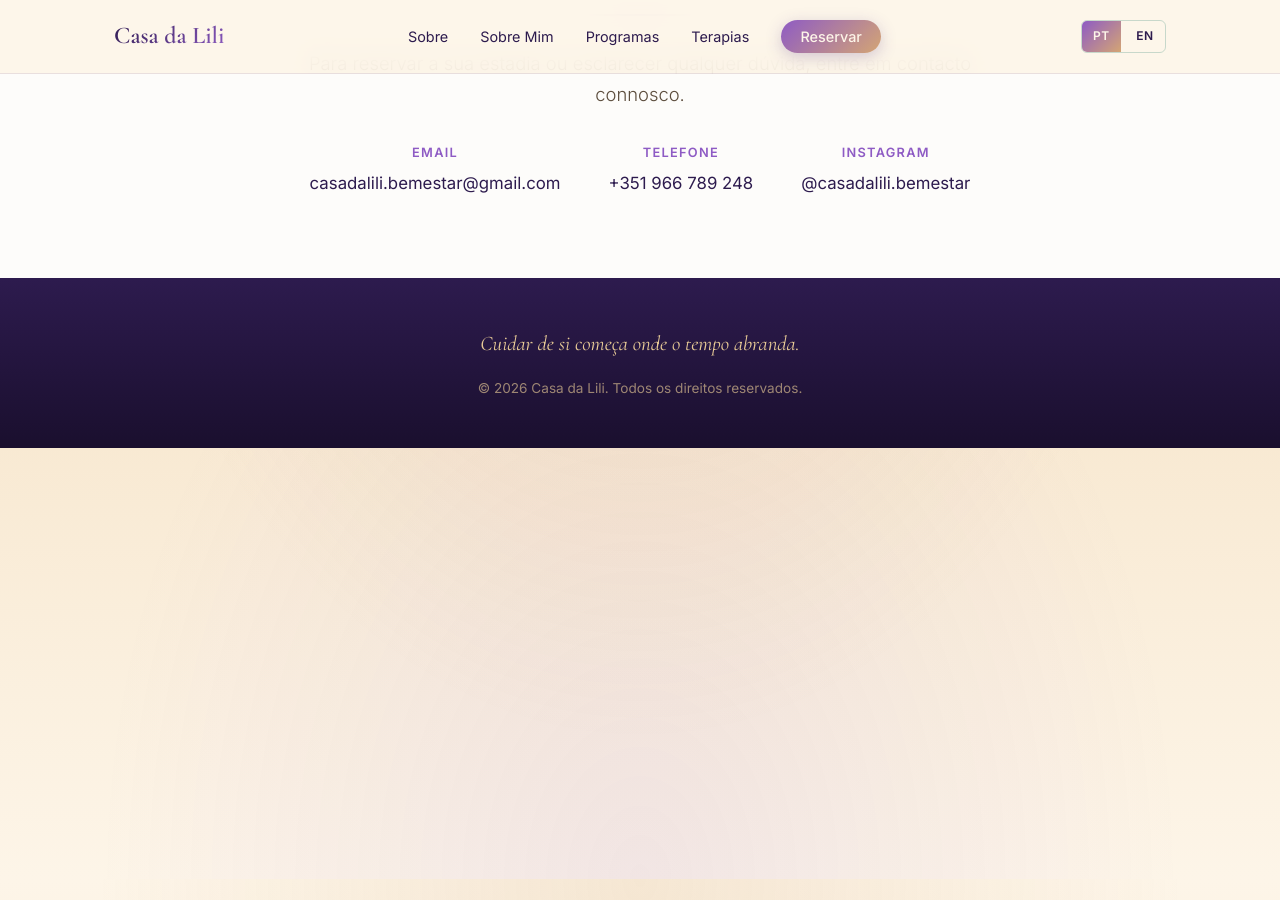
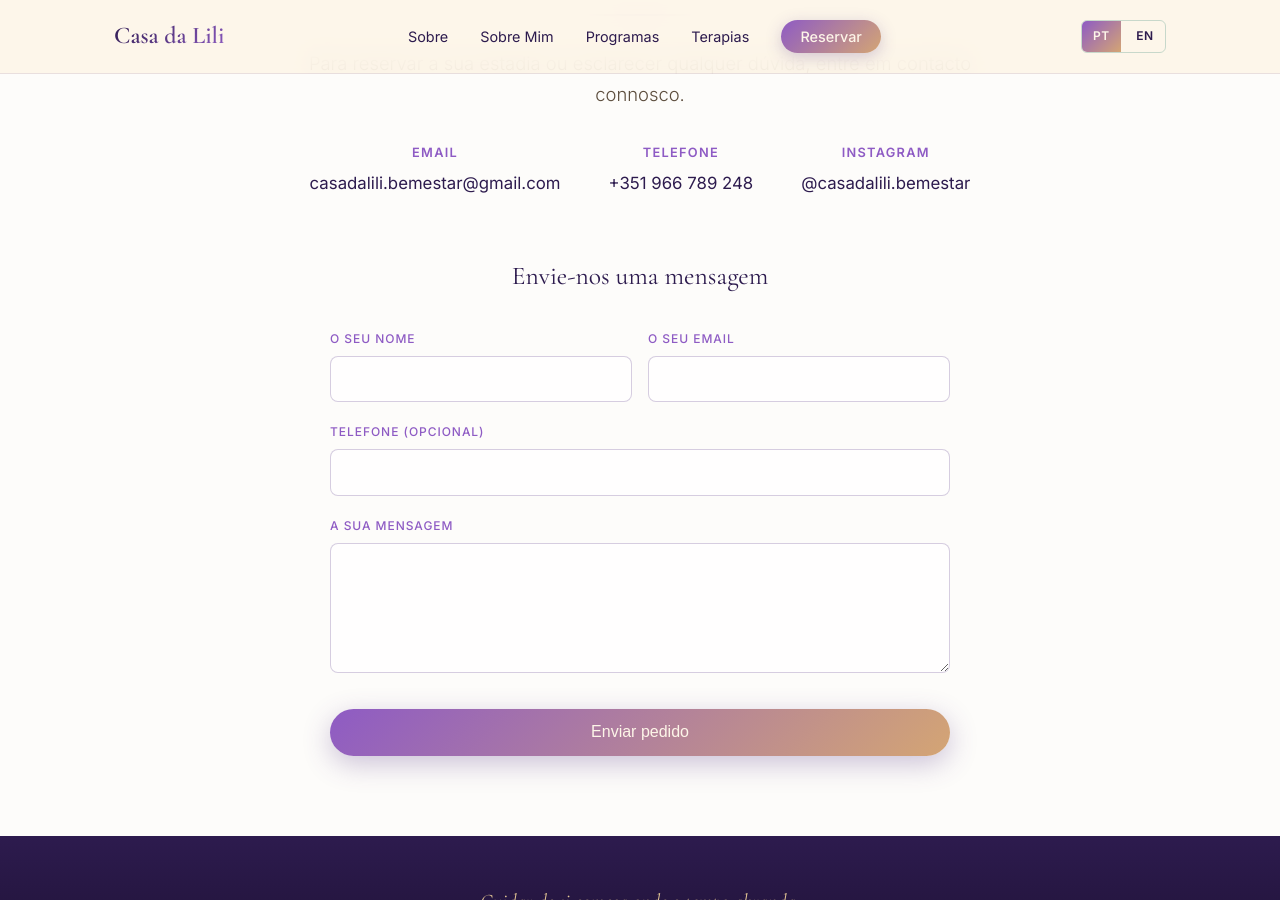
Before and after one commit to CasadaLili/casadalili.github.io, a Jekyll site: the page built from index.html, in a window 1280 px wide and 900 px high, scrolled down 9021 px. Built offline with Jekyll 4.4.1, drawn with Linux system fonts in a browser that asks for light colours.

Commit message:
feat: add Netlify Forms contact form
- netlify-contact.html: hidden form at root for Netlify detection
- Contact section: styled form with name/email/phone/message fields
- AJAX submission via no-cors fetch to casadalili-cms.netlify.app
- Spiritual theme styles + responsive 2-col layout
- Bilingual labels in pt.yml and en.yml

```diff
--- a/_data/pt.yml
+++ b/_data/pt.yml
@@ -197,6 +197,14 @@ contact:
   email_label: Email
   phone_label: Telefone
   instagram_label: Instagram
+  form_heading: Envie-nos uma mensagem
+  form_name_label: O seu nome
+  form_email_label: O seu email
+  form_phone_label: Telefone (opcional)
+  form_message_label: A sua mensagem
+  form_submit: Enviar pedido
+  form_success: Obrigada pela sua mensagem! Entraremos em contacto brevemente.
+  form_error: Ocorreu um erro. Por favor tente novamente ou contacte-nos directamente.
 footer:
   quote: Cuidar de si começa onde o tempo abranda.
   copyright: © 2026 Casa da Lili. Todos os direitos reservados.
--- a/_layouts/page.html
+++ b/_layouts/page.html
@@ -263,6 +263,36 @@
                     <a href="{{ site.data.contact.instagram_url }}">{{ site.data.contact.instagram_handle }}</a>
                 </div>
             </div>
+
+            <!-- Contact Form -->
+            <div class="contact-form-wrapper">
+                <h3 class="contact-form-heading">{{ d.contact.form_heading }}</h3>
+                <form class="contact-form" id="contactForm" novalidate>
+                    <input type="hidden" name="form-name" value="contact">
+                    <input type="text" name="bot-field" style="display:none" aria-hidden="true" tabindex="-1">
+                    <div class="form-row">
+                        <div class="form-group">
+                            <label for="contact-name">{{ d.contact.form_name_label }}</label>
+                            <input type="text" id="contact-name" name="name" required>
+                        </div>
+                        <div class="form-group">
+                            <label for="contact-email">{{ d.contact.form_email_label }}</label>
+                            <input type="email" id="contact-email" name="email" required>
+                        </div>
+                    </div>
+                    <div class="form-group">
+                        <label for="contact-phone">{{ d.contact.form_phone_label }}</label>
+                        <input type="tel" id="contact-phone" name="phone">
+                    </div>
+                    <div class="form-group">
+                        <label for="contact-message">{{ d.contact.form_message_label }}</label>
+                        <textarea id="contact-message" name="message" rows="5" required></textarea>
+                    </div>
+                    <button type="submit" class="form-submit">{{ d.contact.form_submit }}</button>
+                    <p class="form-feedback form-success" id="formSuccess">{{ d.contact.form_success }}</p>
+                    <p class="form-feedback form-error" id="formError">{{ d.contact.form_error }}</p>
+                </form>
+            </div>
         </div>
     </section>
 
--- a/spiritual.css
+++ b/spiritual.css
@@ -266,6 +266,105 @@ h3 { color: var(--sp-indigo); }
     color: transparent !important;
 }
 
+/* === CONTACT FORM === */
+.contact-form-wrapper {
+    margin-top: 3.5rem;
+    max-width: 620px;
+    margin-left: auto;
+    margin-right: auto;
+}
+.contact-form-heading {
+    text-align: center;
+    font-family: 'Cormorant Garamond', serif;
+    font-size: 1.6rem;
+    font-weight: 400;
+    color: var(--sp-indigo);
+    margin-bottom: 2rem;
+}
+.form-row {
+    display: grid;
+    grid-template-columns: 1fr 1fr;
+    gap: 1rem;
+}
+@media (max-width: 600px) {
+    .form-row { grid-template-columns: 1fr; }
+}
+.form-group {
+    margin-bottom: 1.25rem;
+}
+.form-group label {
+    display: block;
+    font-size: 0.75rem;
+    font-weight: 500;
+    letter-spacing: 0.08em;
+    text-transform: uppercase;
+    color: var(--sp-violet);
+    margin-bottom: 0.4rem;
+}
+.form-group input,
+.form-group textarea {
+    width: 100%;
+    padding: 0.8rem 1rem;
+    border: 1px solid rgba(91, 58, 137, 0.25);
+    border-radius: 8px;
+    background: rgba(255, 255, 255, 0.75);
+    color: var(--sp-warm-text);
+    font-family: 'Inter', sans-serif;
+    font-size: 0.95rem;
+    transition: border-color 0.3s, box-shadow 0.3s;
+    box-sizing: border-box;
+}
+.form-group input:focus,
+.form-group textarea:focus {
+    outline: none;
+    border-color: var(--sp-violet);
+    box-shadow: 0 0 0 3px rgba(91, 58, 137, 0.12);
+}
+.form-group textarea {
+    resize: vertical;
+    min-height: 130px;
+}
+.form-submit {
+    width: 100%;
+    padding: 0.9rem 1.5rem;
+    background: linear-gradient(135deg, var(--sp-violet) 0%, var(--sp-amber) 100%);
+    color: var(--sp-cream);
+    border: none;
+    border-radius: 999px;
+    font-size: 1rem;
+    font-weight: 500;
+    cursor: pointer;
+    box-shadow: 0 8px 28px rgba(91, 58, 137, 0.3);
+    transition: all 0.4s ease;
+    margin-top: 0.5rem;
+}
+.form-submit:hover {
+    background: linear-gradient(135deg, var(--sp-amber) 0%, var(--sp-violet) 100%);
+    transform: translateY(-2px);
+    box-shadow: 0 12px 36px rgba(91, 58, 137, 0.4);
+}
+.form-submit:disabled {
+    opacity: 0.6;
+    cursor: not-allowed;
+    transform: none;
+}
+.form-feedback {
+    display: none;
+    text-align: center;
+    margin-top: 1.25rem;
+    padding: 1rem;
+    border-radius: 8px;
+}
+.form-success {
+    color: var(--sp-violet);
+    background: rgba(91, 58, 137, 0.07);
+    font-weight: 500;
+}
+.form-error {
+    color: #a93226;
+    background: rgba(169, 50, 38, 0.07);
+}
+
 /* === LIGHTBOX === */
 .lightbox { background: rgba(26, 15, 46, 0.95); }
 
```
Also changed, not shown: other parts of _layouts/page.html (+23 -0 lines), _data/en.yml (+8 -0 lines), netlify-contact.html (added, +16 -0 lines).
